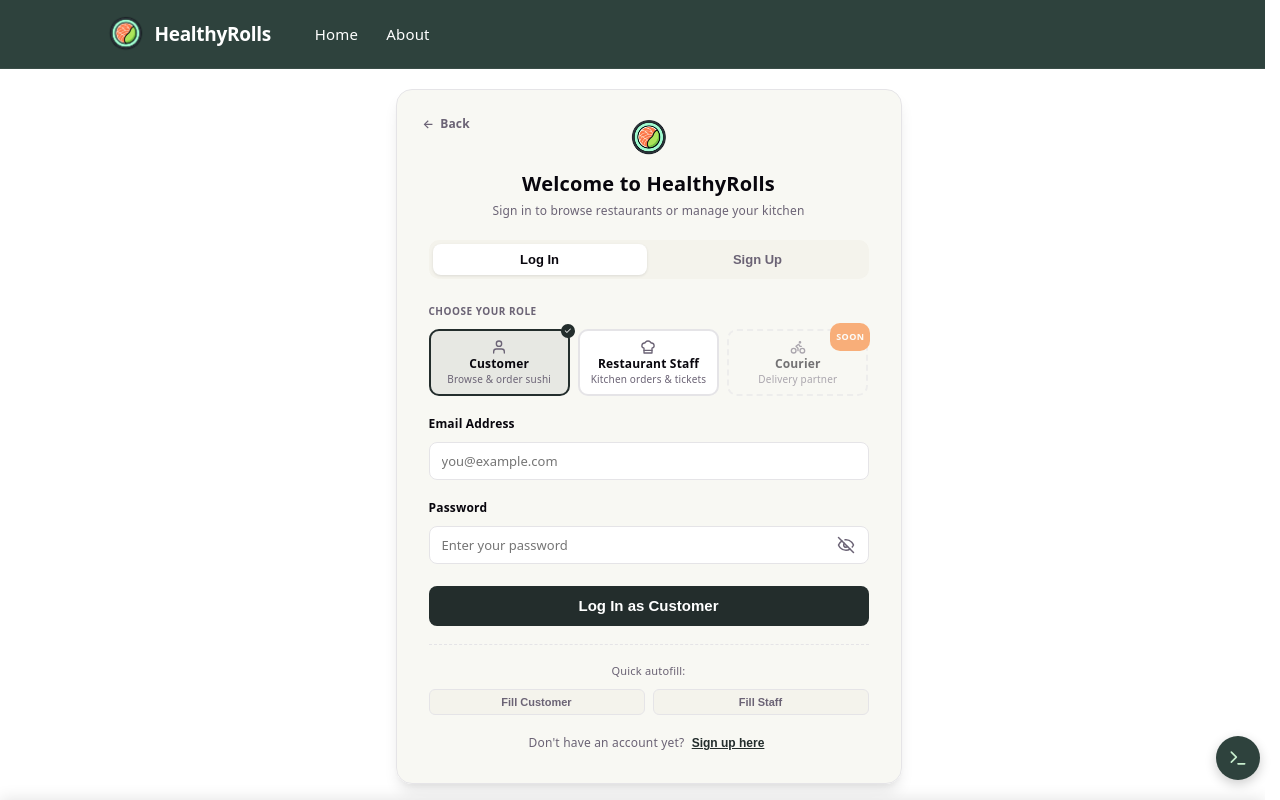
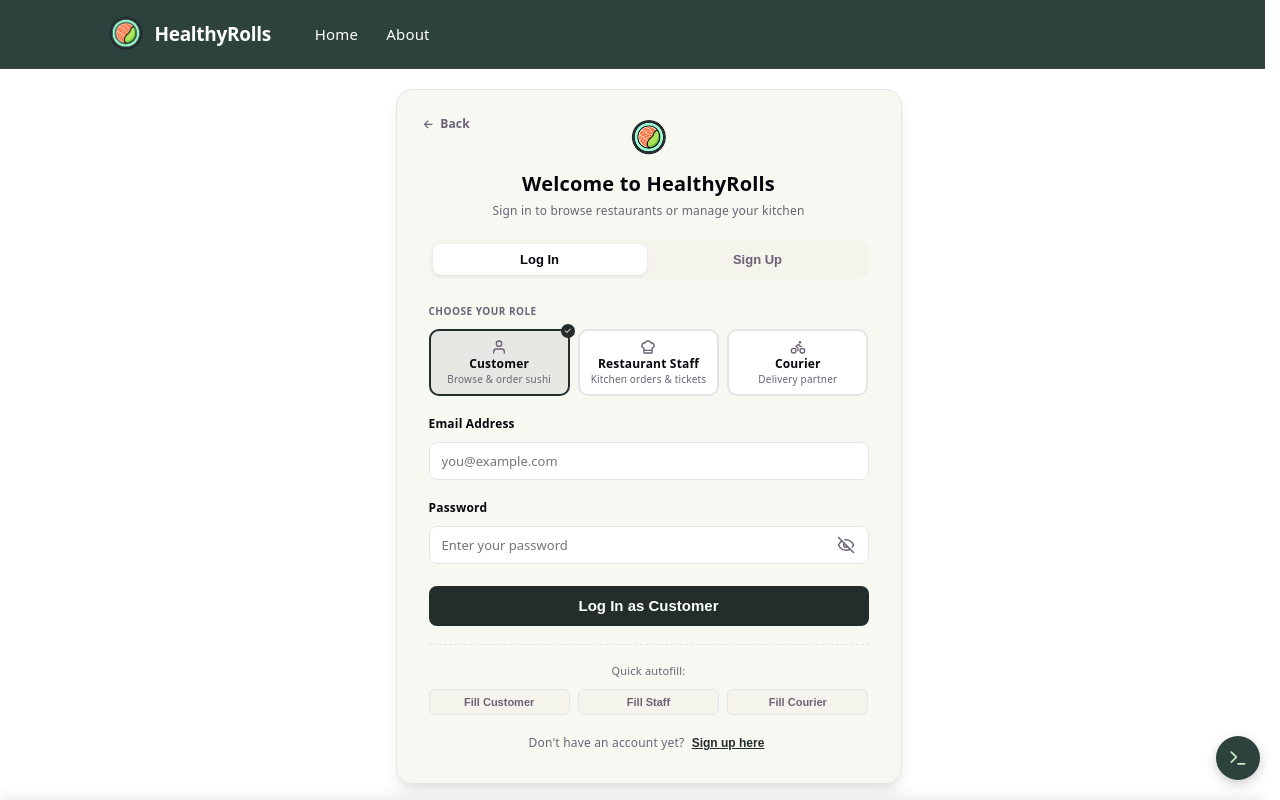
Before and after one commit to Levon-Kadehjian/HealthyRolls_HJ, a React (Vite) app in the folder client/: page /login in a window 1280 px wide. Shown: the top 800 px of the page. Built offline with nearby package versions, Linux system fonts and the light colour scheme.

Commit message:
enable courier login and quick fill

```diff
--- a/client/src/dash/pages/AuthPage.jsx
+++ b/client/src/dash/pages/AuthPage.jsx
@@ -25,6 +25,8 @@ export default function AuthPage({ initialMode = 'login' }) {
     if (session) {
       if (session.role === 'RESTAURANT_STAFF') {
         navigate('/dashboard/kitchen', { replace: true })
+      } else if (session.role === 'COURIER') {
+        navigate('/dashboard/account', { replace: true })
       } else {
         navigate('/restaurants', { replace: true })
       }
@@ -32,7 +34,7 @@ export default function AuthPage({ initialMode = 'login' }) {
   }, [session, navigate])
 
   const handleRoleSelect = (selectedRole) => {
-    if (selectedRole === 'COURIER') return
+    //if (selectedRole === 'COURIER') return (unblock the courrier)
     setRole(selectedRole)
     setError('')
   }
@@ -48,6 +50,10 @@ export default function AuthPage({ initialMode = 'login' }) {
       setEmail('staff@kyo.bar')
       setPassword('staff123')
       setName('Kyo Bar Staff')
+    } else if (targetRole === 'COURIER') {
+      setEmail('courier@healthyrolls.com')
+      setPassword('courier123')
+      setName('Test Courier')
     }
   }
 
@@ -87,6 +93,8 @@ export default function AuthPage({ initialMode = 'login' }) {
       const effectiveRole = res.session?.role || (mode === 'signup' ? 'CUSTOMER' : role)
       if (effectiveRole === 'RESTAURANT_STAFF') {
         navigate('/dashboard/kitchen')
+      } else if (effectiveRole === 'COURIER') {
+        navigate('/dashboard/account')
       } else {
         navigate('/restaurants')
       }
@@ -185,15 +193,15 @@ export default function AuthPage({ initialMode = 'login' }) {
                 {role === 'RESTAURANT_STAFF' && <span className="auth-role-check">✓</span>}
               </div>
 
-              {/* Courier - Non clickable / disabled */}
+              {/* Courier */}
               <div
                 role="radio"
-                aria-checked={false}
-                aria-disabled="true"
-                className="auth-role-card auth-role-disabled"
-                title="Courier registration is coming in a future update"
+                tabIndex={0}
+                aria-checked={role === 'COURIER'}
+                className={`auth-role-card ${role === 'COURIER' ? 'auth-role-selected' : ''}`}
+                onClick={() => handleRoleSelect('COURIER')}
+                onKeyDown={(e) => (e.key === ' ' || e.key === 'Enter') && handleRoleSelect('COURIER')}
               >
-                <span className="auth-role-badge-soon">Soon</span>
                 <div className="auth-role-icon">
                   <svg viewBox="0 0 24 24" fill="none" strokeWidth="2" strokeLinecap="round" strokeLinejoin="round">
                     <circle cx="18.5" cy="17.5" r="3.5" />
@@ -204,6 +212,7 @@ export default function AuthPage({ initialMode = 'login' }) {
                 </div>
                 <span className="auth-role-title">Courier</span>
                 <span className="auth-role-desc">Delivery partner</span>
+                {role === 'COURIER' && <span className="auth-role-check">✓</span>}
               </div>
             </div>
           </div>
@@ -279,7 +288,7 @@ export default function AuthPage({ initialMode = 'login' }) {
               ? 'Please wait…'
               : mode === 'signup'
                 ? 'Sign Up as Customer'
-                : `Log In as ${role === 'CUSTOMER' ? 'Customer' : 'Staff'}`}
+                : `Log In as ${role === 'CUSTOMER' ? 'Customer' : role === 'COURIER' ? 'Courier' : 'Staff'}`}
           </button>
         </form>
 
@@ -301,8 +310,16 @@ export default function AuthPage({ initialMode = 'login' }) {
             >
               Fill Staff
             </button>
+            <button
+              type="button"
+              className="auth-demo-btn"
+              onClick={() => handleQuickFill('COURIER')}
+            >
+              Fill Courier
+            </button>
           </div>
         </div>
+
 
         )}
 
```
